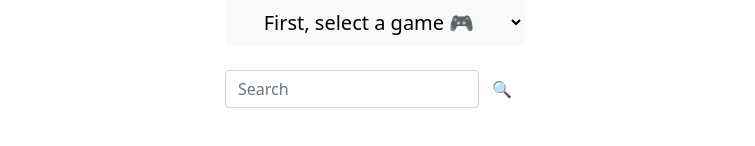
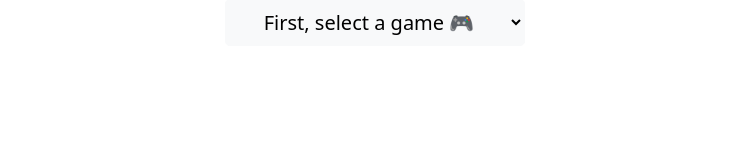
Before and after one commit to widroz/DescriptionPokedex, a React (Create React App) app: page / in a window 1280 px wide. Shown: the part 196-342 px from the top of the page, without its empty margins (265-1020 px from the left). Built offline with nearby package versions, Linux system fonts and the light colour scheme.

Commit message:
Fix bug: now search only available after settings

```diff
--- a/src/components/header/Header.jsx
+++ b/src/components/header/Header.jsx
@@ -10,9 +10,6 @@ export default function Header({ setCurrentLanguage, currentGame, setCurrentGame
     const [showDropdowns, setShowDropdowns] = useState(true)
 
 
-    const toggleDropdowns = () => {
-        setShowDropdowns(!showDropdowns)
-    }
 
     useEffect(() => {
         if (currentGame && currentLanguage && currentMode) { setShowDropdowns(false) }
--- a/src/components/searcher/Searcher.jsx
+++ b/src/components/searcher/Searcher.jsx
@@ -15,9 +15,9 @@ export default function Searcher({ result, setResult, currentMode, currentGame,
     }
 
     const handleSubmit = (e) => {
-        if(currentMode!=='About... 👀'){
-        e.preventDefault();
-        setSearch(temporalSearch.toLowerCase());
+        if (currentMode !== 'About... 👀') {
+            e.preventDefault();
+            setSearch(temporalSearch.toLowerCase());
         }
     }
 
@@ -37,7 +37,7 @@ export default function Searcher({ result, setResult, currentMode, currentGame,
                         setResult(data)
                     }
                     )
-                    .catch(error => {console.log("Invalid search"); setResult("")});
+                    .catch(error => { console.log("Invalid search"); setResult("") });
             }
         }
 
@@ -54,18 +54,18 @@ export default function Searcher({ result, setResult, currentMode, currentGame,
             case 'About':
                 return <Soon></Soon>
             default:
-                return <div></div>
+                return <></>
         }
     }
 
     return (
         <div style={{ display: 'flex', flexDirection: 'column', justifyContent: 'center', alignItems: 'center' }}>
-            <form onSubmit={handleSubmit} style={searcherBasicStyle}>
-                <input type="text" className="form-control" id="search" placeholder="Search" value={temporalSearch} onChange={handleChange} onKeyPress={handleKeyPress} />
-                <button type="submit" className="btn"     onClick={handleSubmit}>{SEARCH_EMOJI}</button>
-
-            </form>
-
+            {currentGame && currentLanguage && currentMode && currentMode!=='About'
+                ? <form onSubmit={handleSubmit} style={searcherBasicStyle}>
+                    <input type="text" className="form-control" id="search" placeholder="Search" value={temporalSearch} onChange={handleChange} onKeyPress={handleKeyPress} />
+                    <button type="submit" className="btn" onClick={handleSubmit}>{SEARCH_EMOJI}</button>
+                </form>
+                : <></>}
             <div>
                 {renderSwitch()}
             </div>
```
